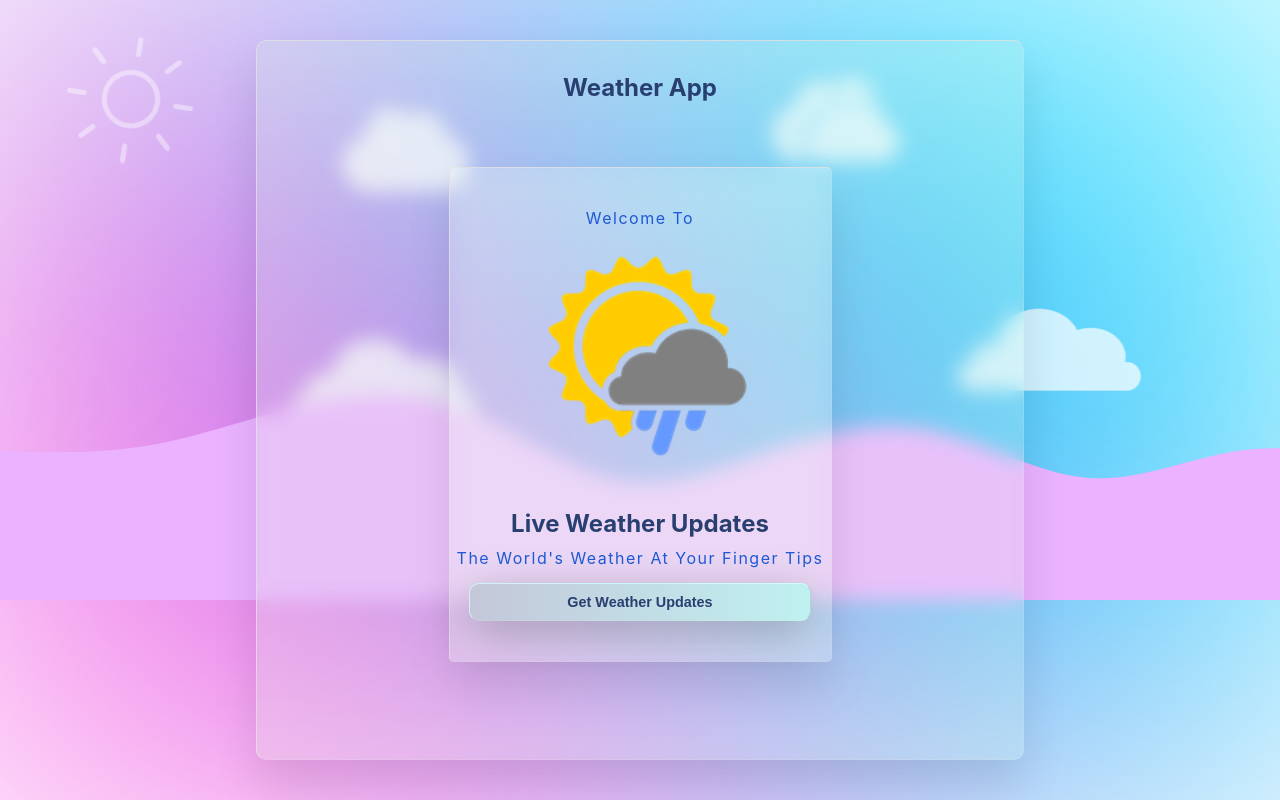
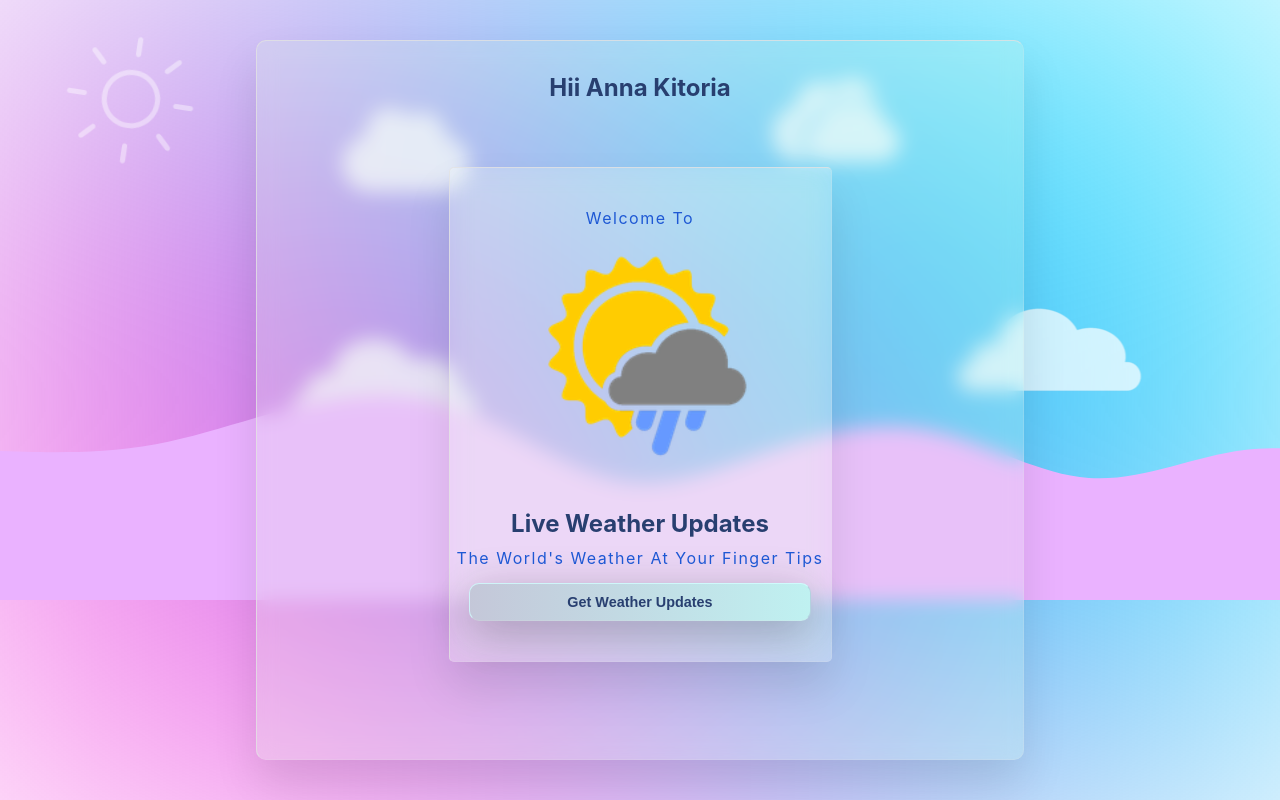
Before and after one commit to Vijay-Chavala/React-Weather-App, a React (Create React App) app: page / in a window 1280 px wide. Built offline with nearby package versions, Linux system fonts and the light colour scheme; no server answers.

Commit message:
max height

```diff
--- a/src/App.css
+++ b/src/App.css
@@ -26,7 +26,6 @@ section {
     rgb(0, 217, 255) 70%
   );
   filter: blur(200px);
-  max-width: 100%;
 }
 .sun {
   background: url("./images/sun.png") no-repeat center;
--- a/src/App.js
+++ b/src/App.js
@@ -30,7 +30,7 @@ function App() {
           <div className="box"></div>
 
           <div className="container">
-            <h2>Weather App</h2>
+            <h2>Hii Anna Kitoria</h2>
             <div
               className={getStart ? "welcome_page moveLeft" : "welcome_page"}
             >
```
